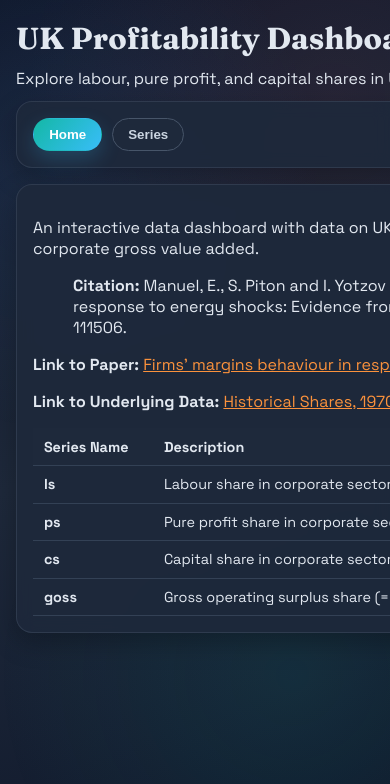
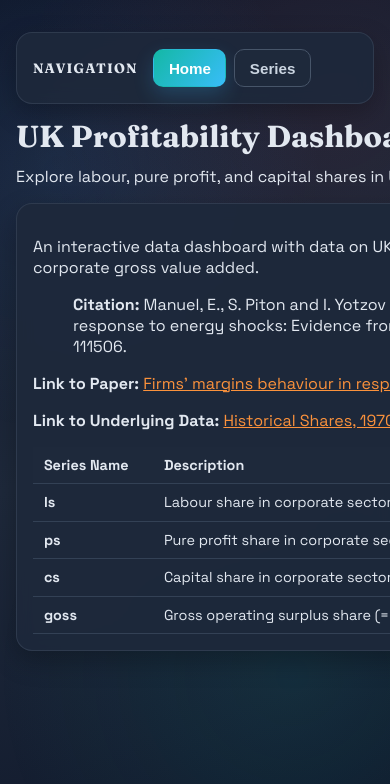
Before and after one commit to iyotzov/profit-shares-dashboard, a plain HTML site: page index.html in a window 390 px wide. Shown: the top 784 px of the page. Drawn offline with Linux system fonts and the light colour scheme.

Commit message:
Some more updates to the dashboard layout + added a history file to track changes.

```diff
--- a/index.html
+++ b/index.html
@@ -8,13 +8,10 @@
   </head>
   <body>
     <div class="background-layer" aria-hidden="true"></div>
-    <main class="app-shell">
-      <header class="hero">
-        <h1>UK Profitability Dashboard</h1>
-        <p class="subtitle" id="subtitleText">
-          Explore labour, pure profit, and capital shares in UK corporate gross value added.
-        </p>
-        <section class="tabs card" role="tablist" aria-label="Dashboard pages">
+    <div class="layout-wrapper">
+      <aside class="sidebar card" role="tablist" aria-label="Dashboard pages">
+        <h2 class="sidebar-title">Navigation</h2>
+        <nav class="sidebar-nav">
           <button
             class="tab-button is-active"
             id="tab-home"
@@ -35,8 +32,16 @@
           >
             Series
           </button>
-        </section>
-      </header>
+        </nav>
+      </aside>
+
+      <main class="app-shell">
+        <header class="hero">
+          <h1>UK Profitability Dashboard</h1>
+          <p class="subtitle" id="subtitleText">
+            Explore labour, pure profit, and capital shares in UK corporate gross value added.
+          </p>
+        </header>
 
       <section id="homeSection" class="card">
         <p>
@@ -112,6 +117,7 @@
         </section>
       </section>
     </main>
+    </div>
 
     <script src="data/uk-profits-data.js"></script>
     <script src="app.js"></script>
--- a/styles.css
+++ b/styles.css
@@ -39,12 +39,47 @@ body {
   pointer-events: none;
 }
 
+.layout-wrapper {
+  position: relative;
+  z-index: 1;
+  display: flex;
+  max-width: 1240px;
+  margin: 0 auto;
+  padding: 2rem 1rem 3rem;
+  gap: 1rem;
+}
+
+.sidebar {
+  position: sticky;
+  top: 2rem;
+  align-self: flex-start;
+  width: 220px;
+  min-width: 220px;
+  display: flex;
+  flex-direction: column;
+  gap: 1rem;
+  padding: 1.2rem 1rem;
+}
+
+.sidebar-title {
+  font-size: 0.85rem;
+  text-transform: uppercase;
+  letter-spacing: 0.08em;
+  color: var(--ink);
+  margin: 0;
+}
+
+.sidebar-nav {
+  display: flex;
+  flex-direction: column;
+  gap: 0.5rem;
+}
+
 .app-shell {
   position: relative;
   z-index: 1;
-  max-width: 1140px;
-  margin: 0 auto;
-  padding: 2rem 1rem 3rem;
+  flex: 1;
+  min-width: 0;
   display: grid;
   gap: 1rem;
 }
@@ -102,21 +137,18 @@ a:hover {
   animation: reveal 650ms ease-out;
 }
 
-.tabs {
-  display: flex;
-  gap: 0.6rem;
-  flex-wrap: wrap;
-}
-
 .tab-button {
   border: 1px solid #475569;
-  border-radius: 999px;
-  padding: 0.52rem 0.95rem;
+  border-radius: 10px;
+  padding: 0.6rem 0.9rem;
   background: #1e293b;
   color: #cbd5e1;
   font-weight: 600;
   cursor: pointer;
   transition: all 150ms ease;
+  text-align: left;
+  width: 100%;
+  font-size: 0.95rem;
 }
 
 .tab-button:hover {
@@ -405,8 +437,26 @@ th {
 }
 
 @media (max-width: 820px) {
-  .app-shell {
-    padding-top: 1.4rem;
+  .layout-wrapper {
+    flex-direction: column;
+  }
+
+  .sidebar {
+    position: static;
+    width: 100%;
+    min-width: 0;
+    flex-direction: row;
+    flex-wrap: wrap;
+    align-items: center;
+  }
+
+  .sidebar-nav {
+    flex-direction: row;
+    gap: 0.5rem;
+  }
+
+  .tab-button {
+    width: auto;
   }
 
   .chart-tooltip {
```
Also changed, not shown: 2 other files.
